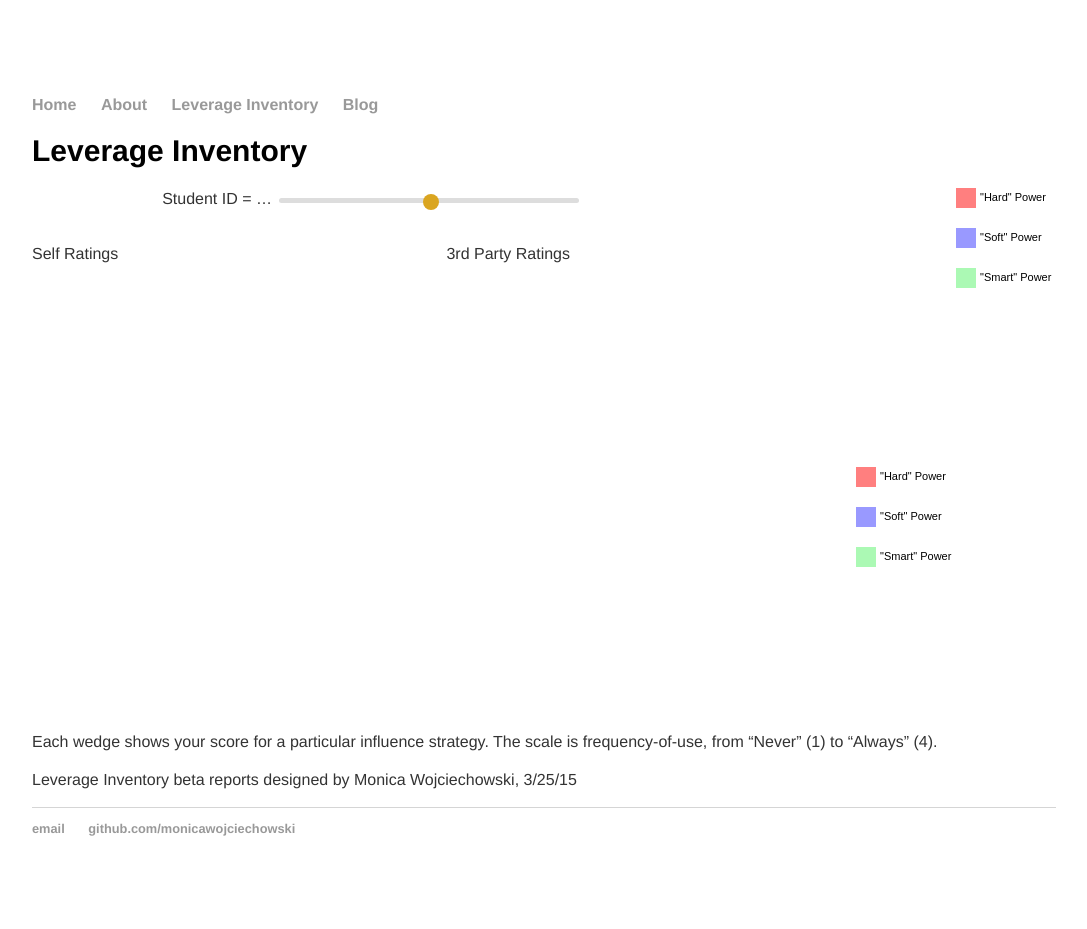
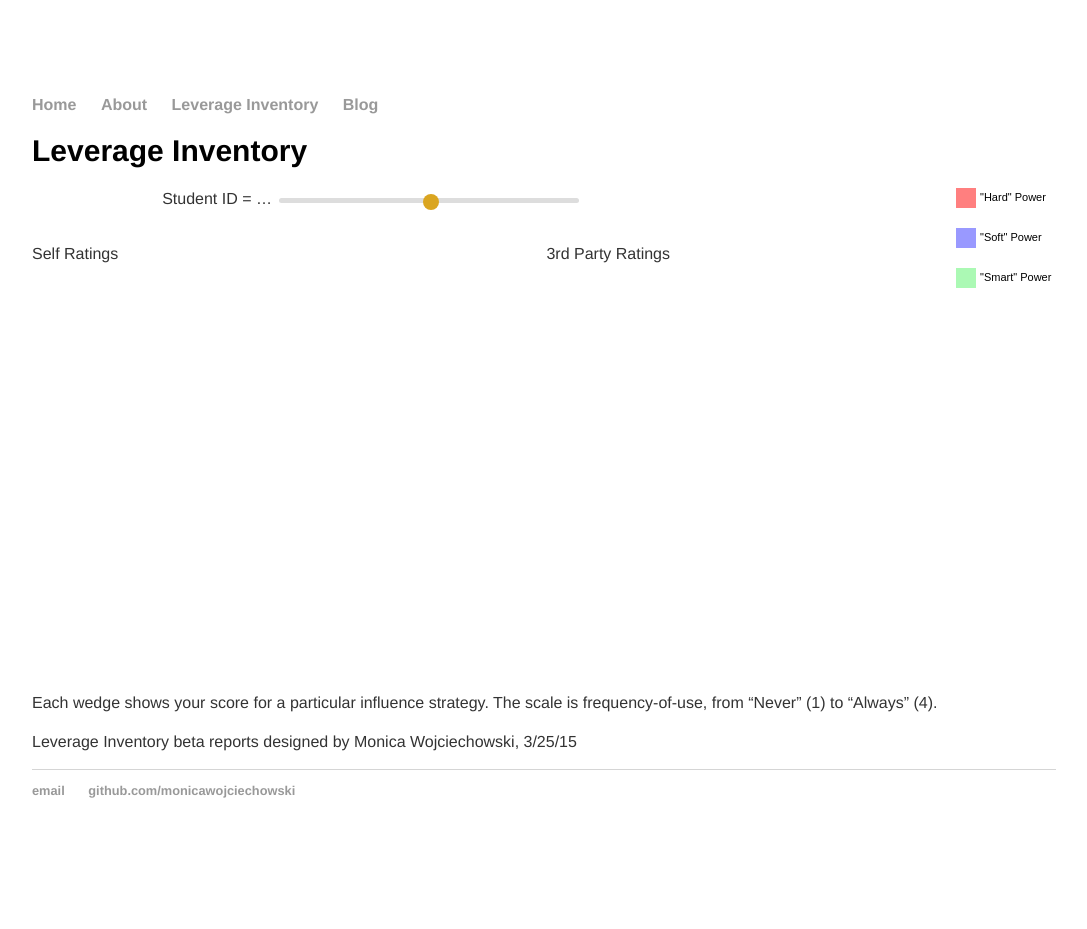
Before and after one commit to monicawoj/monicawojciechowski.github.io, a Jekyll site: the page built from portfolio/index.html, in a window 1280 px wide. Shown: the whole page, without its empty margins (96-1183 px from the left). Built offline with Jekyll 4.4.1, drawn with Linux system fonts in a browser that asks for light colours; after the commit the page ends 900 px from its top, so only the background shows below that.

Commit message:
Update index.html

```diff
--- a/portfolio/index.html
+++ b/portfolio/index.html
@@ -261,17 +261,6 @@ input[type=range]:focus::-ms-fill-upper {
   <input type="range" min="1" max="100" id="nValue">
 </p>
 
-<div style="height: 100%; float:right;" id="legend">
-  <svg id="legend_box" width="100" height="500">
-    <rect x="0" y="240" width="20" height="20" fill="#ff7f7f"/>
-    <text x="24" y="253" font-family="sans-serif" font-size="11px" fill="black">"Hard" Power</text>
-    <rect x="0" y="280" width="20" height="20" fill="#9999ff"/>
-    <text x="24" y="293" font-family="sans-serif" font-size="11px" fill="black">"Soft" Power</text>
-    <rect x="0" y="320" width="20" height="20" fill="#abf9b4"/>
-    <text x="24" y="333" font-family="sans-serif" font-size="11px" fill="black">"Smart" Power</text>
-  </svg>
-</div>
-
     <div style="width: 40%; height: 100%; float:left;" id="self_relative">
     <p>Self Ratings</p>
     <div id = "chart"></div>
```
